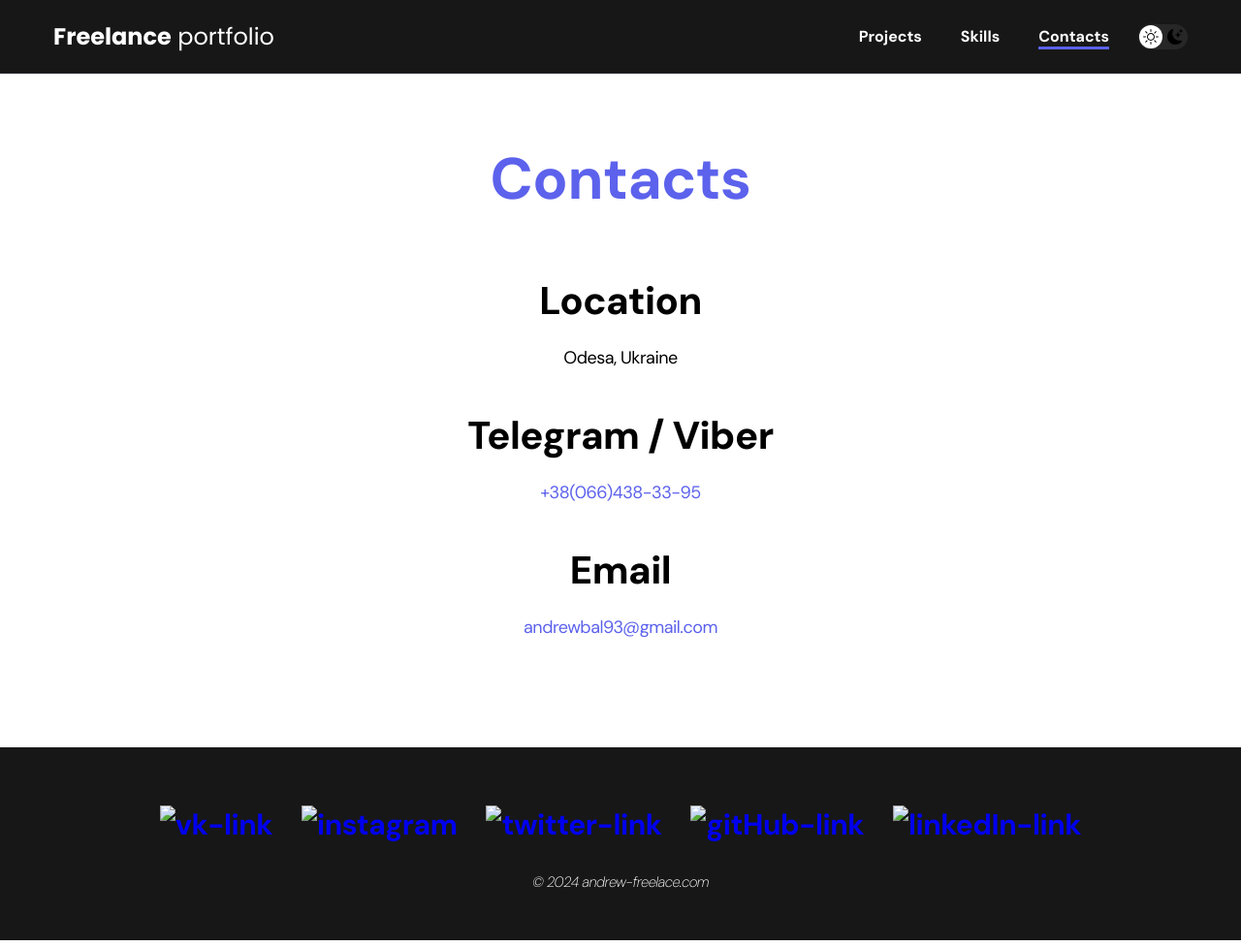
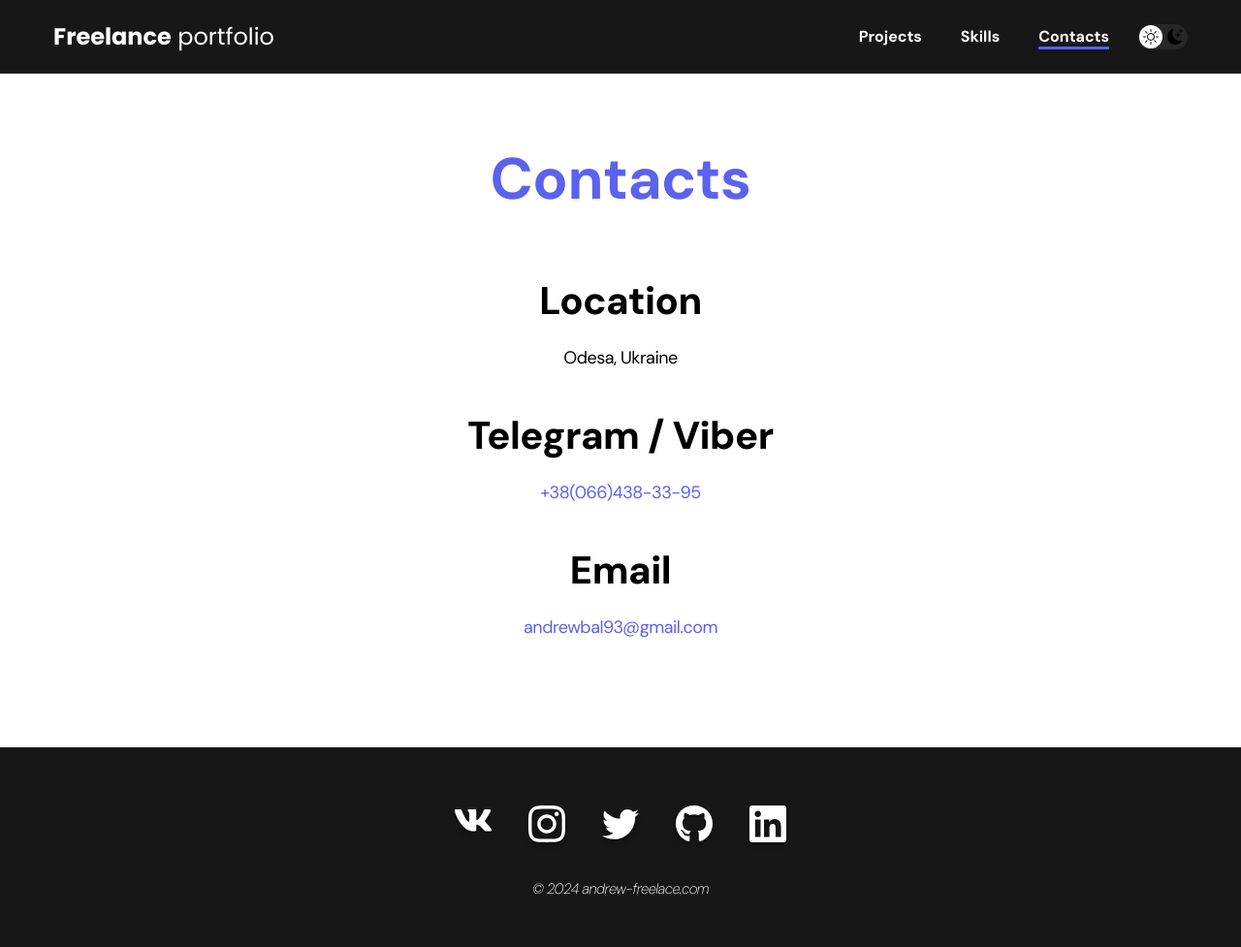
Before and after one commit to andrewbal93/WebCademy-SimplePortfolio, a plain HTML site: page contacts-page.html in a window 1280 px wide. Shown: the whole page at 97% size. Drawn offline with Linux system fonts and the light colour scheme; the site is published under a folder, as on GitHub Pages, so addresses that start at the root find nothing.

Commit message:
icons-fix

```diff
--- a/contacts-page.html
+++ b/contacts-page.html
@@ -73,26 +73,26 @@
         <div class="footer-wrapper">
           <ul class="icon-list">
             <li class="icon-item">
-              <a href="#!"><img src="/img/icons/vk.svg" alt="vk-link" /></a>
+              <a href="#!"><img src="./img/icons/vk.svg" alt="vk-link" /></a>
             </li>
             <li class="icon-item">
               <a href="#!"
-                ><img src="/img/icons/instagram.svg" alt="instagram"
+                ><img src="./img/icons/instagram.svg" alt="instagram"
               /></a>
             </li>
             <li class="icon-item">
               <a href="#!"
-                ><img src="/img/icons/twitter.svg" alt="twitter-link"
+                ><img src="./img/icons/twitter.svg" alt="twitter-link"
               /></a>
             </li>
             <li class="icon-item">
               <a href="#!"
-                ><img src="/img/icons/gitHub.svg" alt="gitHub-link"
+                ><img src="./img/icons/gitHub.svg" alt="gitHub-link"
               /></a>
             </li>
             <li class="icon-item">
               <a href="#!"
-                ><img src="/img/icons/linkedIn.svg" alt="linkedIn-link"
+                ><img src="./img/icons/linkedIn.svg" alt="linkedIn-link"
               /></a>
             </li>
           </ul>
```
Also changed, not shown: index.html (+1 -1 lines), project-page.html (+5 -5 lines), skills-page.html (+5 -5 lines).
